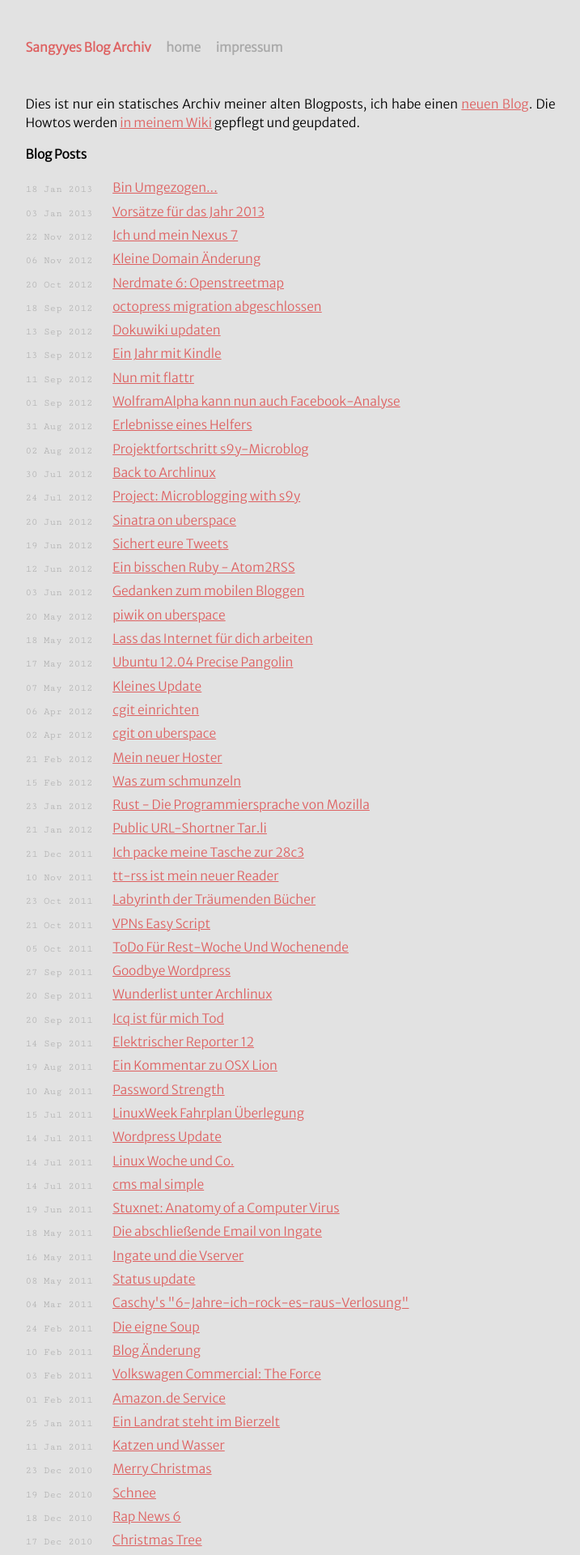
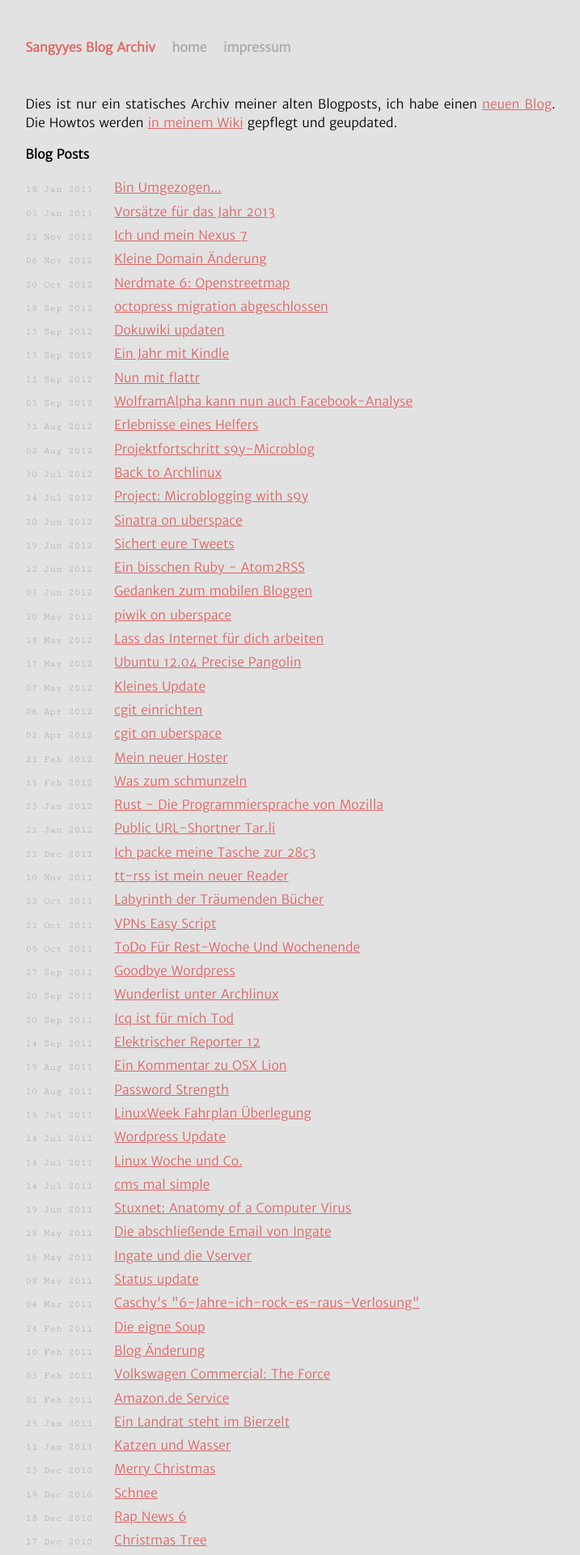
Before and after one commit to sangyye/archiveblog, a Jekyll site: the page built from index.html, in a window 1280 px wide. Shown: the top 1920 px of the page at 81% size, without its empty margins (281-998 px from the left). Built offline with Jekyll 4.4.1, drawn with Linux system fonts in a browser that asks for light colours.

Commit message:
:lipstick: Host my own fonts

```diff
--- a/_layouts/default.html
+++ b/_layouts/default.html
@@ -11,9 +11,6 @@
 
         <!-- Custom CSS -->
         <link rel="stylesheet" href="{{ "/css/main.css" | prepend: site.baseurl }}">
-
-        <!-- Webfonts CSS -->
-        <link href='https://fonts.googleapis.com/css?family=Cutive+Mono|Merriweather+Sans:300' rel='stylesheet' type='text/css'>
 
     </head>
     <body>
--- a/css/main.css
+++ b/css/main.css
@@ -4,6 +4,24 @@
 /*
 /*****************************************************************************/
 
+/* cutive-mono-regular - latin */
+@font-face {
+  font-family: 'Cutive Mono';
+  font-style: normal;
+  font-weight: 400;
+  src: local('Cutive Mono Regular'), local('CutiveMono-Regular'),
+       url('/fonts/cutive-mono-v6-latin-regular.woff2') format('woff2'), /* Chrome 26+, Opera 23+, Firefox 39+ */
+       url('/fonts/cutive-mono-v6-latin-regular.woff') format('woff'); /* Chrome 6+, Firefox 3.6+, IE 9+, Safari 5.1+ */
+}
+/* merriweather-sans-300 - latin */
+@font-face {
+  font-family: 'Merriweather Sans';
+  font-style: normal;
+  font-weight: 300;
+  src: local('Merriweather Sans Light'), local('MerriweatherSans-Light'),
+       url('/fonts/merriweather-sans-v9-latin-300.woff2') format('woff2'), /* Chrome 26+, Opera 23+, Firefox 39+ */
+       url('/fonts/merriweather-sans-v9-latin-300.woff') format('woff'); /* Chrome 6+, Firefox 3.6+, IE 9+, Safari 5.1+ */
+}
 /* Global Reset */
 * {
   margin: 0;
```
Also changed, not shown: fonts/cutive-mono-v6-latin-regular.woff (added), fonts/cutive-mono-v6-latin-regular.woff2 (added), fonts/merriweather-sans-v9-latin-300.woff (added), fonts/merriweather-sans-v9-latin-300.woff2 (added).
